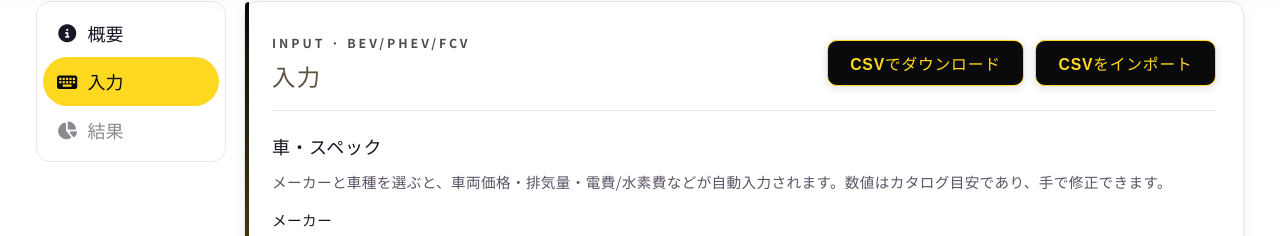
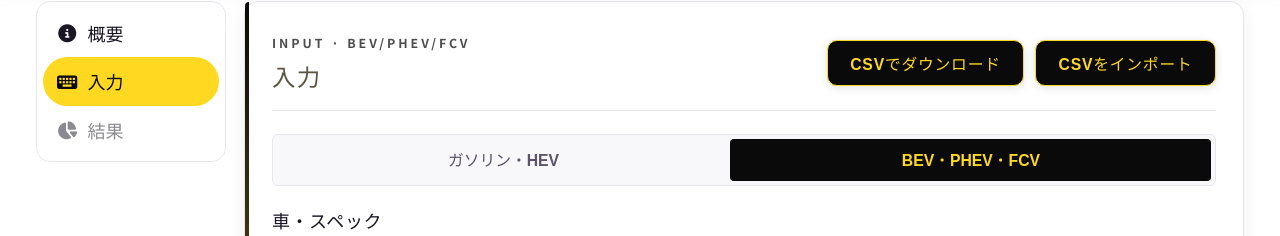
Before and after one commit to 3Da-design/car-cost-simulator, a React (Vite) app in the folder frontend/: page / in a window 1280 px wide. Both pictures are taken after a click on the button "BEV・PHEV・FCVで試す". Shown: the part 89-325 px from the top of the page. Built offline with nearby package versions, Linux system fonts and the light colour scheme; no server answers.

Commit message:
Update App

```diff
--- a/frontend/src/App.jsx
+++ b/frontend/src/App.jsx
@@ -104,6 +104,10 @@ function App() {
         setOwnershipYears: (v) => patch({ ownershipYears: v }),
         onCalculate: handleCalculate,
         loading,
+        onSelectInputMode: (next) => {
+          if (next === simulatorMode) return
+          selectSimulatorMode(next)
+        },
       }
 
       return (
--- a/frontend/src/features/carCostSimulator/components/input/SimulatorInput.css
+++ b/frontend/src/features/carCostSimulator/components/input/SimulatorInput.css
@@ -37,6 +37,40 @@
   margin: 0;
   color: var(--page-section-title-color);
   letter-spacing: var(--page-section-title-tracking);
+}
+
+.input-mode-switch {
+  display: flex;
+  flex-wrap: wrap;
+  gap: 0;
+  margin: 0 0 1.25rem;
+  padding: 0.2rem;
+  border-radius: var(--radius-sm, 6px);
+  border: 1px solid var(--border);
+  background: var(--bg);
+}
+
+.input-mode-switch__btn {
+  flex: 1 1 auto;
+  min-width: 0;
+  padding: 0.55rem 0.75rem;
+  font-size: 0.875rem;
+  font-weight: 600;
+  border: none;
+  border-radius: calc(var(--radius-sm, 6px) - 2px);
+  background: transparent;
+  color: var(--text);
+  cursor: pointer;
+}
+
+.input-mode-switch__btn:hover:not(.is-active) {
+  color: var(--text-h);
+  background: rgba(0, 0, 0, 0.04);
+}
+
+.input-mode-switch__btn.is-active {
+  background: #0a0a0a;
+  color: #ffd921;
 }
 
 .form-grid {
@@ -354,6 +388,9 @@
     background: #0a0a0a;
     color: #ffd921;
   }
+  .input-mode-switch__btn:hover:not(.is-active) {
+    background: rgba(255, 255, 255, 0.06);
+  }
 }
 
 @media (max-width: 640px) {
--- a/frontend/src/features/carCostSimulator/components/input/SimulatorInputGasolineHybrid.jsx
+++ b/frontend/src/features/carCostSimulator/components/input/SimulatorInputGasolineHybrid.jsx
@@ -5,6 +5,7 @@ import CsvImportButton from '../../../../components/CsvImportButton.jsx'
 import CalcButton from '../../../../components/CalcButton.jsx'
 import { carFieldMeta } from '../../../../schemas/carFields.js'
 import ModelPickerModal from './ModelPickerModal.jsx'
+import SimulatorInputModeSwitch from './SimulatorInputModeSwitch.jsx'
 import './SimulatorInput.css'
 
 export default function SimulatorInputGasolineHybrid({
@@ -40,6 +41,7 @@ export default function SimulatorInputGasolineHybrid({
   setOwnershipYears,
   onCalculate,
   loading,
+  onSelectInputMode,
 }) {
   const [modelPickerOpen, setModelPickerOpen] = useState(false)
 
@@ -54,7 +56,7 @@ export default function SimulatorInputGasolineHybrid({
   return (
     <section className="form-section" id="simulation-input">
       <div className="form-section-header">
-        <SpaSectionLead eyebrow="Input · ガソリン/HV">入力</SpaSectionLead>
+        <SpaSectionLead eyebrow="Input · ガソリン/HEV">入力</SpaSectionLead>
         <div className="csv-tools">
           <CsvExportButton onClick={onExportCsv} />
           <CsvImportButton
@@ -70,6 +72,7 @@ export default function SimulatorInputGasolineHybrid({
           />
         </div>
       </div>
+      <SimulatorInputModeSwitch mode="gasoline_hybrid" onSelectMode={onSelectInputMode} />
       <div className="input-block">
         <h3 className="input-block-title">車・スペック</h3>
         <p className="field-hint">
--- /dev/null
+++ b/frontend/src/features/carCostSimulator/components/input/SimulatorInputModeSwitch.jsx
@@ -0,0 +1,29 @@
+/**
+ * @param {object} props
+ * @param {'gasoline_hybrid' | 'plugin_ev'} props.mode
+ * @param {(mode: 'gasoline_hybrid' | 'plugin_ev') => void} props.onSelectMode
+ */
+export default function SimulatorInputModeSwitch({ mode, onSelectMode }) {
+  return (
+    <div className="input-mode-switch" role="tablist" aria-label="入力画面の区分">
+      <button
+        type="button"
+        role="tab"
+        aria-selected={mode === 'gasoline_hybrid'}
+        className={`input-mode-switch__btn${mode === 'gasoline_hybrid' ? ' is-active' : ''}`}
+        onClick={() => onSelectMode('gasoline_hybrid')}
+      >
+        ガソリン・HEV
+      </button>
+      <button
+        type="button"
+        role="tab"
+        aria-selected={mode === 'plugin_ev'}
+        className={`input-mode-switch__btn${mode === 'plugin_ev' ? ' is-active' : ''}`}
+        onClick={() => onSelectMode('plugin_ev')}
+      >
+        BEV・PHEV・FCV
+      </button>
+    </div>
+  )
+}
--- a/frontend/src/features/carCostSimulator/components/input/SimulatorInputPluginEv.jsx
+++ b/frontend/src/features/carCostSimulator/components/input/SimulatorInputPluginEv.jsx
@@ -5,6 +5,7 @@ import CsvImportButton from '../../../../components/CsvImportButton.jsx'
 import CalcButton from '../../../../components/CalcButton.jsx'
 import { carFieldMeta } from '../../../../schemas/carFields.js'
 import ModelPickerModal from './ModelPickerModal.jsx'
+import SimulatorInputModeSwitch from './SimulatorInputModeSwitch.jsx'
 import './SimulatorInput.css'
 
 const PT_LABEL = { bev: 'BEV', phev: 'PHEV', fcv: '燃料電池（FCV）' }
@@ -54,6 +55,7 @@ export default function SimulatorInputPluginEv({
   setHydrogenPrice,
   phevEvRatio,
   setPhevEvRatio,
+  onSelectInputMode,
 }) {
   const [modelPickerOpen, setModelPickerOpen] = useState(false)
 
@@ -89,6 +91,7 @@ export default function SimulatorInputPluginEv({
           />
         </div>
       </div>
+      <SimulatorInputModeSwitch mode="plugin_ev" onSelectMode={onSelectInputMode} />
       <div className="input-block">
         <h3 className="input-block-title">車・スペック</h3>
         <p className="field-hint">
--- a/frontend/src/features/carCostSimulator/components/result/ResultSectionPluginEv.jsx
+++ b/frontend/src/features/carCostSimulator/components/result/ResultSectionPluginEv.jsx
@@ -199,7 +199,7 @@ const ResultSectionPluginEv = forwardRef(function ResultSectionPluginEv(
         },
       ],
     }
-    return { chartData: cd, maintenanceRows: rows, energyCount: n }
+    return { chartData: cd, maintenanceRows: rows }
   }, [result])
 
   const vehiclePct = result
```
Also changed, not shown: frontend/src/assets/car.jpg (deleted).
